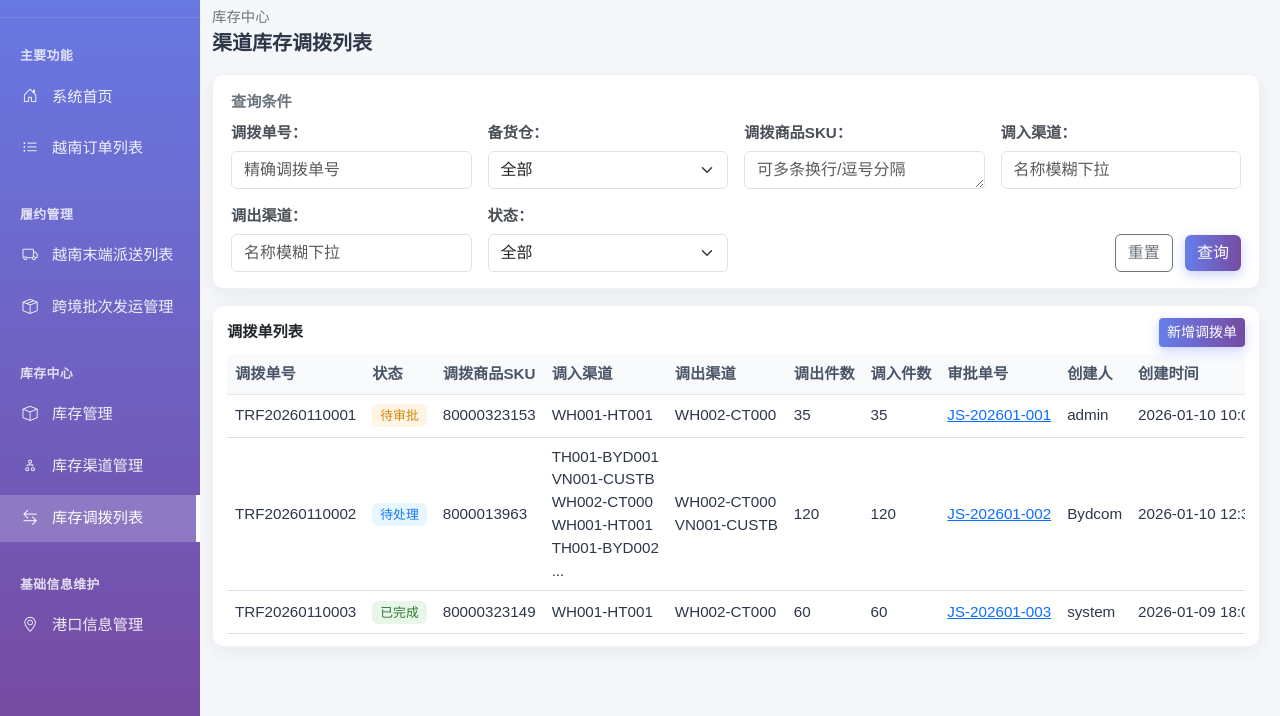
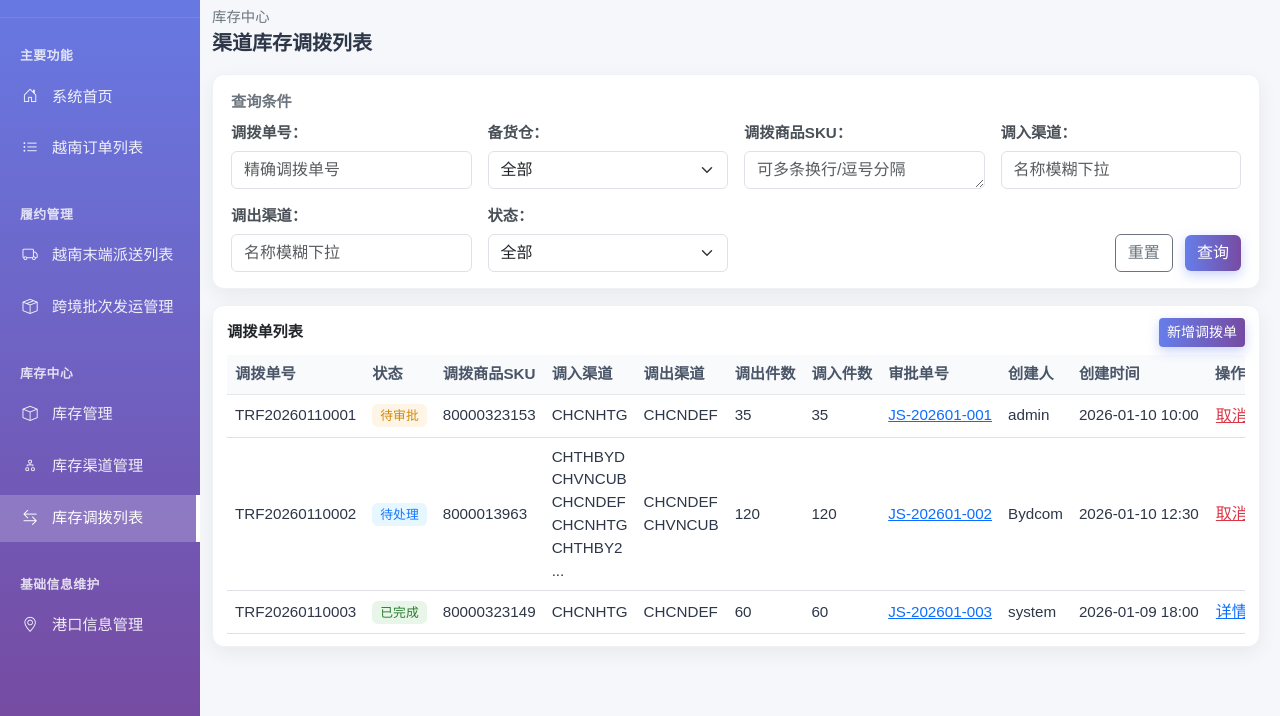
Before and after one commit to liudaojin88/WIMP, a website: page inventory-transfer-list.html in a window 1280 px wide. Shown: the part 84-800 px from the top of the page. Drawn offline with nearby package versions, Linux system fonts and the light colour scheme.

Commit message:
chore: 同步渠道编码示例为CH前缀格式

```diff
--- a/inventory-transfer-list.html
+++ b/inventory-transfer-list.html
@@ -253,37 +253,37 @@
         status: '待审批',
         warehouse: 'WH001',
         skuList: ['80000323153'],
-        inboundChannels: ['WH001-HT001'],
-        outboundChannels: ['WH002-CT000'],
+        inboundChannels: ['CHCNHTG'],
+        outboundChannels: ['CHCNDEF'],
         outQty: 35,
         inQty: 35,
         approvalNo: 'JS-202601-001',
         creator: 'admin',
         time: '2026-01-10 10:00',
-        outboundDetails: [{ sku: '80000323153', channel: 'WH002-CT000', available: 40, qty: 35 }],
-        inboundDetails: [{ sku: '80000323153', channel: 'WH001-HT001', qty: 35 }]
+        outboundDetails: [{ sku: '80000323153', channel: 'CHCNDEF', available: 40, qty: 35 }],
+        inboundDetails: [{ sku: '80000323153', channel: 'CHCNHTG', qty: 35 }]
       },
       {
         orderNo: 'TRF20260110002',
         status: '待处理',
         warehouse: 'TH001',
         skuList: ['8000013963','8000013964','8000013965','8000013966','8000013967','8000013968'],
-        inboundChannels: ['TH001-BYD001','VN001-CUSTB','WH002-CT000','WH001-HT001','TH001-BYD002','TH001-BYD003'],
-        outboundChannels: ['WH002-CT000','VN001-CUSTB'],
+        inboundChannels: ['CHTHBYD','CHVNCUB','CHCNDEF','CHCNHTG','CHTHBY2','CHTHBY3'],
+        outboundChannels: ['CHCNDEF','CHVNCUB'],
         outQty: 120,
         inQty: 120,
         approvalNo: 'JS-202601-002',
         creator: 'Bydcom',
         time: '2026-01-10 12:30',
         outboundDetails: [
-          { sku: '8000013963', channel: 'WH002-CT000', available: 80, qty: 60 },
-          { sku: '8000013964', channel: 'VN001-CUSTB', available: 70, qty: 60 }
+          { sku: '8000013963', channel: 'CHCNDEF', available: 80, qty: 60 },
+          { sku: '8000013964', channel: 'CHVNCUB', available: 70, qty: 60 }
         ],
         inboundDetails: [
-          { sku: '8000013963', channel: 'TH001-BYD001', qty: 40 },
-          { sku: '8000013964', channel: 'VN001-CUSTB', qty: 40 },
-          { sku: '8000013963', channel: 'WH001-HT001', qty: 20 },
-          { sku: '8000013964', channel: 'WH002-CT000', qty: 20 }
+          { sku: '8000013963', channel: 'CHTHBYD', qty: 40 },
+          { sku: '8000013964', channel: 'CHVNCUB', qty: 40 },
+          { sku: '8000013963', channel: 'CHCNHTG', qty: 20 },
+          { sku: '8000013964', channel: 'CHCNDEF', qty: 20 }
         ]
       },
       {
@@ -291,20 +291,20 @@
         status: '已完成',
         warehouse: 'WH002',
         skuList: ['80000323149','80000323150'],
-        inboundChannels: ['WH001-HT001'],
-        outboundChannels: ['WH002-CT000'],
+        inboundChannels: ['CHCNHTG'],
+        outboundChannels: ['CHCNDEF'],
         outQty: 60,
         inQty: 60,
         approvalNo: 'JS-202601-003',
         creator: 'system',
         time: '2026-01-09 18:00',
         outboundDetails: [
-          { sku: '80000323149', channel: 'WH002-CT000', available: 60, qty: 30 },
-          { sku: '80000323150', channel: 'WH002-CT000', available: 60, qty: 30 }
+          { sku: '80000323149', channel: 'CHCNDEF', available: 60, qty: 30 },
+          { sku: '80000323150', channel: 'CHCNDEF', available: 60, qty: 30 }
         ],
         inboundDetails: [
-          { sku: '80000323149', channel: 'WH001-HT001', qty: 30 },
-          { sku: '80000323150', channel: 'WH001-HT001', qty: 30 }
+          { sku: '80000323149', channel: 'CHCNHTG', qty: 30 },
+          { sku: '80000323150', channel: 'CHCNHTG', qty: 30 }
         ]
       }
     ];
```
Also changed, not shown: inventory-transfer-detail.html (+9 -3 lines).
